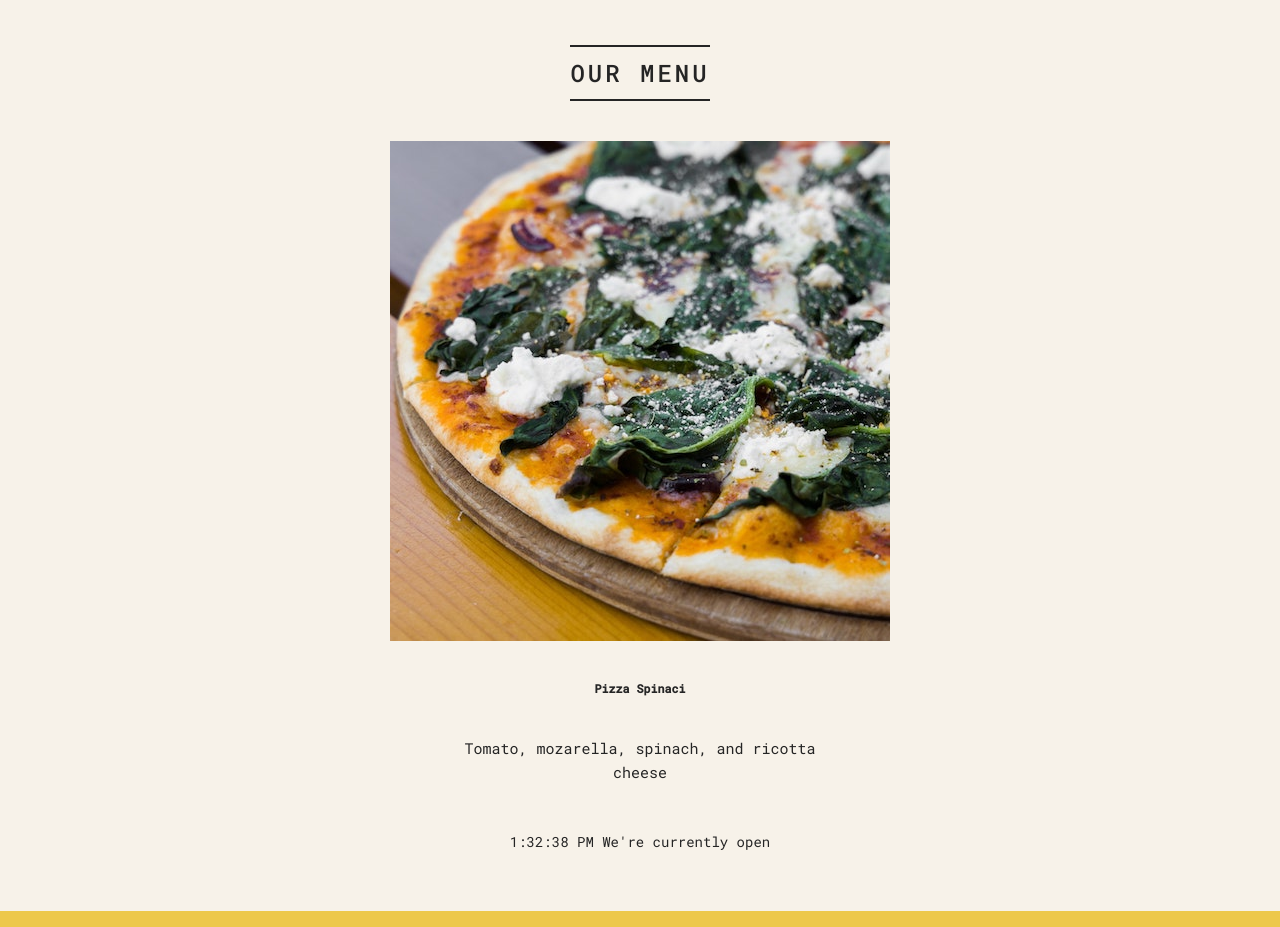
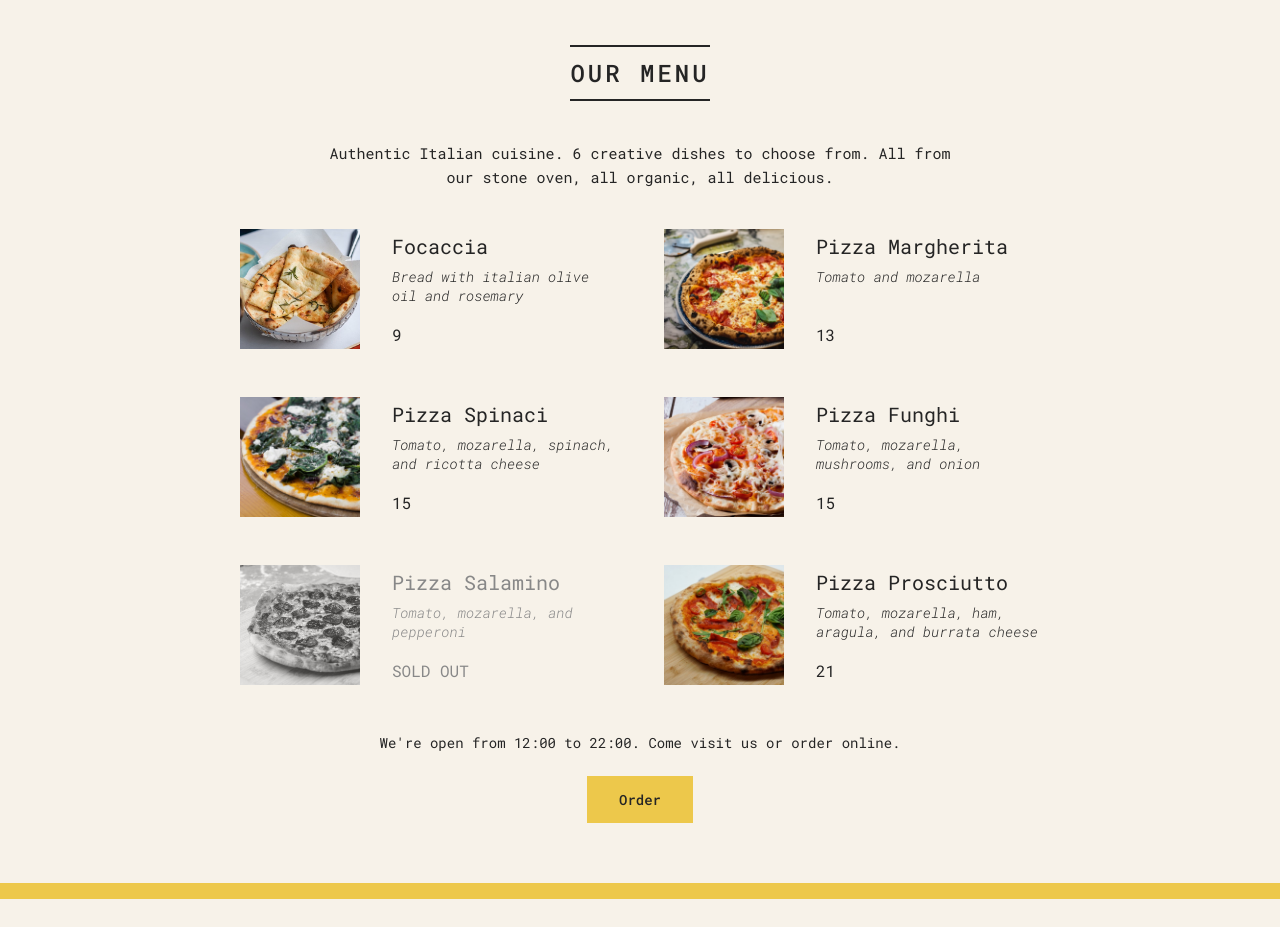
Before and after one commit to leonileo/pizza-menu, a React app: page / in a window 1280 px wide. Shown: the part 103-1030 px from the top of the page. After the commit the page ends 1002 px from the top, so only its background shows below. Built offline with nearby package versions, Linux system fonts and the light colour scheme.

Commit message:
Finished: "Fast React Pizza Co" react app

```diff
--- a/public/index.html
+++ b/public/index.html
@@ -2,42 +2,16 @@
 <html lang="en">
   <head>
     <meta charset="utf-8" />
-    <link rel="icon" href="%PUBLIC_URL%/favicon.ico" />
     <meta name="viewport" content="width=device-width, initial-scale=1" />
     <meta name="theme-color" content="#000000" />
     <meta
       name="description"
       content="Web site created using create-react-app"
     />
-    <link rel="apple-touch-icon" href="%PUBLIC_URL%/logo192.png" />
-    <!--
-      manifest.json provides metadata used when your web app is installed on a
-      user's mobile device or desktop. See https://developers.google.com/web/fundamentals/web-app-manifest/
-    -->
-    <link rel="manifest" href="%PUBLIC_URL%/manifest.json" />
-    <!--
-      Notice the use of %PUBLIC_URL% in the tags above.
-      It will be replaced with the URL of the `public` folder during the build.
-      Only files inside the `public` folder can be referenced from the HTML.
-
-      Unlike "/favicon.ico" or "favicon.ico", "%PUBLIC_URL%/favicon.ico" will
-      work correctly both with client-side routing and a non-root public URL.
-      Learn how to configure a non-root public URL by running `npm run build`.
-    -->
-    <title>React App</title>
+    <title>Fast React Pizza Co</title>
   </head>
   <body>
     <noscript>You need to enable JavaScript to run this app.</noscript>
     <div id="root"></div>
-    <!--
-      This HTML file is a template.
-      If you open it directly in the browser, you will see an empty page.
-
-      You can add webfonts, meta tags, or analytics to this file.
-      The build step will place the bundled scripts into the <body> tag.
-
-      To begin the development, run `npm start` or `yarn start`.
-      To create a production bundle, use `npm run build` or `yarn build`.
-    -->
   </body>
 </html>
--- a/src/index.js
+++ b/src/index.js
@@ -58,7 +58,6 @@ function App() {
 }
 
 function Header () {
-  // const style = { color: 'red', fontSize: "50px", textTransform: "uppercase" }
   const style = { }
   return (
     <header className='header'>
@@ -68,39 +67,68 @@ function Header () {
 }
 
 function Menu() {
+  const pizzas = pizzaData;
+  // const pizzas = [];
+  const numPizzas = pizzas.length;
   return (
     <main className='menu'>
       <h2>Our menu</h2>
-          <Pizza name='Pizza Spinaci' ingredients='Tomato, mozarella, spinach, and ricotta cheese'
-            photoName='pizzas/spinachi.jpg'
-            price='18'
+      {numPizzas > 0 ?
+        (<>
+          <p>Authentic Italian cuisine. 6 creative dishes to choose from. All from our stone oven, all organic, all delicious.</p>
+          <ul className='pizzas'>
+              {pizzas.map((pizza) => (
+                <Pizza pizzaObj={pizza} key={pizza.name} />
+              ))}
+          </ul>
+        </>)
+       : (<p>We're still working on our menu. Please come back later :)</p>)
+      }
+
+          {/* <Pizza name='Pizza Spinaci' ingredients='Tomato, mozarella, spinach, and ricotta cheese'
+            photoName='pizzas/spinaci.jpg'
+            price={18}
           />
+          <Pizza name='Pizza Funghi' ingredients='omato, mozarella, mushrooms, and onion'
+            photoName='pizzas/funghi.jpg'
+            price={12}
+          /> */}
     </main >
   )
 }
 
-function Pizza(props) {
-  console.log()
+function Pizza({ pizzaObj }) {
   return (
-      <>
-      <img src='pizzas/spinaci.jpg' alt='' />
-      <h3 >Pizza Spinaci</h3 >
-      <p>Tomato, mozarella, spinach, and ricotta cheese</p>
-      </>)
+      <li className={`pizza ${pizzaObj.soldOut ? 'sold-out': ''}`}>
+        <img src={pizzaObj.photoName} alt={pizzaObj.name} />
+        <div>
+          <h3 >{pizzaObj.name}</h3 >
+          <p>{pizzaObj.ingredients}</p>
+
+          <span>{pizzaObj.soldOut ? "SOLD OUT" : pizzaObj.price + 3}</span>
+        </div>
+      </li>)
 }
 
-function Footer() {
+function Footer(props) {
+  console.log(props)
   const hour = new Date().getHours();
   const openHour = 12;
   const closeHour = 22;
   const isOpen = hour >= openHour && hour <= closeHour;
-  console.log(isOpen)
 
-  // if (hour >= openHour && hour <= closeHour) alert('We\'re currently open');
-  // else alert('Sorry we\'re closed')
+  return (
+    <footer className='footer'>
+      {isOpen ? <Order openHour={openHour} closeHour={closeHour}/> : <p> We're happy to welcome you between {openHour}:00 and {closeHour}:00 </p> }
+    </footer>
+  )
+}
 
-  return <footer className='footer'> {new Date().toLocaleTimeString()} We're currently open</footer>
-  // return React.createElement('footer', null, 'We\'re currently open!')
+function Order({ openHour, closeHour}) {
+  return <div className='order'>
+    <p>We're open from {openHour}:00 to {closeHour}:00. Come visit us or order online.</p>
+    <button className='btn'>Order</button>
+  </div>
 }
 
 const root = ReactDOM.createRoot(document.getElementById('root'));
```
